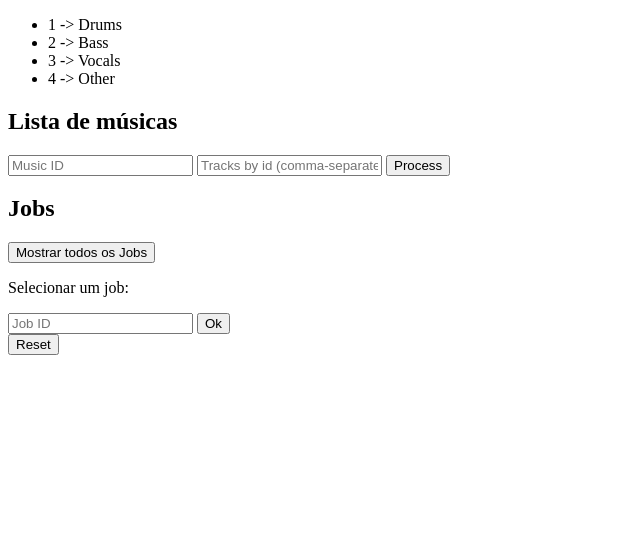
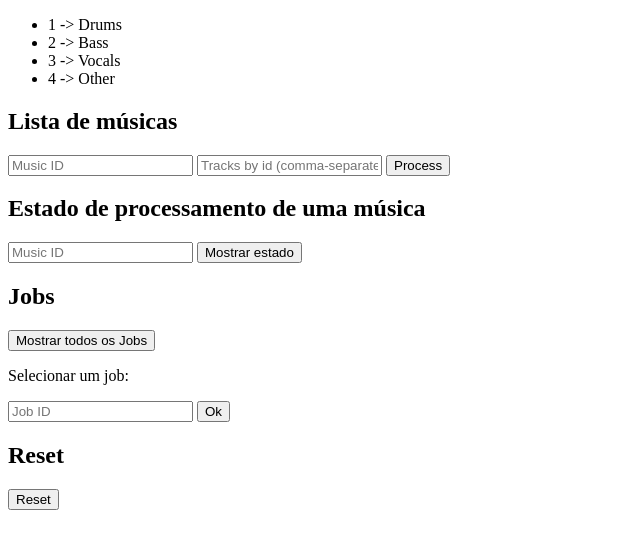
Before and after one commit to dianarrmiranda/CD_1Project, a FastAPI app: page / in a window 1280 px wide. Shown: the part 152-701 px from the top of the page, without its empty margins (0-640 px from the left). Run offline with FastAPI, Linux system fonts and the light colour scheme; parts of the project's set-up code (start-up, migrations or seed data) failed here and were passed over.

Commit message:
progresso da musica quase pronto

```diff
--- a/src/api/server.py
+++ b/src/api/server.py
@@ -21,7 +21,7 @@ class Server(threading.Thread):
         # Músicas a serem processadas
         self.musicData = []
         # Partes processadas
-        self.processedParts = {} # {jobID: {instrumento: {part_index: audio_part}}}
+        self.processedParts = {} # {musicID: {instrumento: {part_index: audio_part}}}
 
         # Rabbit MQ - Enviar não processadas
         self.connection = pika.BlockingConnection(pika.ConnectionParameters('localhost', heartbeat=60, blocked_connection_timeout=10))
@@ -33,21 +33,24 @@ class Server(threading.Thread):
         self.channel.basic_qos(prefetch_count=1)
         self.channel.basic_consume(queue="processed_parts", on_message_callback=self.receive_music_parts)
 
-        self.num_parts = {} # musica -> num de partes
+        self.num_parts = {} # musicID -> num de partes
+        self.tracks = {} # musicID -> [instrumentos]
 
-        self.startTime = {} #jobID - {part_index: time}
-        self.time = {} #jobID - {part_index: time}
+        self.startTime = {} #musicId - {part_index: time}
+        self.time = {} #musicId - {part_index: time}
 
-        self.size = {} #jobID - {part_index: size}
+        self.size = {} #musicId - {part_index: size}
 
-        self.jobslist = {} #jobID -> {part_index -> [size, time, music_id, track_id[tracks] ]}
+        self.jobslist = {} #nJob -> {part_index -> [size, time, music_id, track_id[tracks] ]}
         self.nJob = -1
-        self.controlReceived = {} #jobID -> [part_index]
+        self.countParts = {} #jobID -> {count}
 
-        self.controlWorkers = {} #jobID -> {part_index -> partData}
-        self.ctrWork = -1
+        self.controlReceived = {} #musicId -> [part_index]
+        self.controlWorkers = {} #musicId -> {part_index -> partData}
+        self.ctrWork = 0
 
-        self.countParts = {} #jobID -> {count}
+        self.progress = {} #musicID -> {progress}
+        self.jobProgress = {} #musicId -> numero de partes recebidas
 
     def run(self):
         while self.isRunning:
@@ -58,8 +61,17 @@ class Server(threading.Thread):
         print(' [*] Stopping server...')
         self.isRunning = False
         self.connection.process_data_events(time_limit=1)
+
+        dir = "static/unprocessed"
+        for f in os.listdir(dir):
+            os.remove(os.path.join(dir, f))
+
+        dir = "static/processed"
+        for f in os.listdir(dir):
+            os.remove(os.path.join(dir, f))
         if self.connection.is_open:
             self.connection.close()
+
         print(' [*] Server stopped')
 
 
@@ -88,17 +100,17 @@ class Server(threading.Thread):
     def split_music(self, music_id: int, tracks_names: list):
         # Obter a música pelo id
         music = self.getMusic(music_id)
+        self.jobslist[music_id] = {}
+        self.startTime[music_id] = {}
+        self.time[music_id] = {}
+        self.size[music_id] = {}
+        self.controlWorkers[music_id] = {}
+        self.countParts[music_id] = 0
+        self.jobProgress[music_id] = 0
+        self.progress[music_id] = [0, [], '']
+        self.tracks[music_id] = tracks_names
         self.nJob += 1
         self.jobslist[self.nJob] = {}
-        self.startTime[self.nJob] = {}
-        self.startTime[self.nJob] = {}
-        self.time[self.nJob] = {}
-        self.time[self.nJob] = {}
-        self.size[self.nJob] = {}
-        self.size[self.nJob] = {}
-        self.controlWorkers[self.nJob] = {}
-        self.countParts[self.nJob] = 0
-
 
         # Carregar o arquivo de áudio
         audio = AudioSegment.from_file('static/unprocessed/00'+ str(music_id) + '_' + music.name + '.mp3', format='mp3')
@@ -107,7 +119,8 @@ class Server(threading.Thread):
         duration = len(audio)  # Duração total da música em milissegundos
         part_duration = 10 * 1000  # Duração desejada de cada parte em milissegundos
         total_duration_sec = duration / 1000  # Converter a duração total da música para segundos
-        #self.timeout = 5 * total_duration_sec  # Ajustar o valor do timeout com base na duração da música
+
+        self.timeout = 2 * total_duration_sec  # Ajustar o valor do timeout com base na duração da música
 
         self.num_parts[music_id] = ceil(duration / part_duration)  # Calcular o número de partes arredondando para cima
 
@@ -115,9 +128,9 @@ class Server(threading.Thread):
         parts = [audio[i * part_duration: (i + 1) * part_duration] for i in range(self.num_parts[music_id])]
 
         for track in tracks_names:
-            if self.nJob not in self.processedParts:
-                self.processedParts[self.nJob] = {}  # Cria um dicionário vazio para a chave `music_id`
-            self.processedParts[self.nJob][track] = {}  # Cria um dicionário vazio para a chave `track` dentro de `music_id`
+            if music_id not in self.processedParts:
+                self.processedParts[music_id] = {}  # Cria um dicionário vazio para a chave `music_id`
+            self.processedParts[music_id][track] = {}  # Cria um dicionário vazio para a chave `track` dentro de `music_id`
 
         # Enviar as partes para a fila do RabbitMQ
         for i, part in enumerate(parts):
@@ -125,36 +138,43 @@ class Server(threading.Thread):
             part.export(output, format='mp3')
             part_data = {
                 'music_id': music_id,
-                'part_index': str(self.nJob) + "."+ str(i),
+                'part_index': i,
                 'instruments': tracks_names,
                 'part_audio': output.getvalue().decode('latin1')  # Converte os bytes em string
             }
 
-            self.controlWorkers[self.nJob][i] = part_data
+            self.controlWorkers[music_id][i] = part_data
 
-            self.startTime[self.nJob][i] = time.time()
-            self.size[self.nJob][i] = len(part_data['part_audio'])
-            self.jobslist[self.nJob][i] = []
+            self.startTime[music_id][i] = time.time()
+            self.size[music_id][i] = len(part_data['part_audio'])
+
             self.connection.add_callback_threadsafe(lambda: self.send_music_part(part_data))
 
-        #self.start_timeout(self.nJob, music_id)
+        self.start_timeout(music_id)
 
 
-    def start_timeout(self, njob, music_id):
-        timer = threading.Timer(self.timeout, lambda: self.check_and_resend_missing_parts(njob, music_id))
+    def start_timeout(self, music_id):
+        timer = threading.Timer(self.timeout, lambda: self.check_and_resend_missing_parts(music_id))
         timer.start()
 
 
-    def check_and_resend_missing_parts(self, njob, music_id):
+    def check_and_resend_missing_parts(self, music_id):
         missing_parts = []
 
+
+        print("Control Received")
+        print(self.controlReceived)
+
         for part_index in range(self.num_parts[music_id]):
-            if part_index not in self.controlReceived[njob]:
+            if part_index not in self.controlReceived[music_id]:
                 missing_parts.append(part_index)
 
+
+
         for missing_part in missing_parts:
-            part_data = self.controlWorkers[njob][missing_part]
-            self.startTime[njob][missing_part] = time.time()
+            part_data = self.controlWorkers[music_id][missing_part]
+            self.startTime[music_id][missing_part] = time.time()
+            self.size[music_id][missing_part] = len(part_data['part_audio'])
             self.connection.add_callback_threadsafe(lambda: self.send_music_part(part_data))
 
 
@@ -164,77 +184,89 @@ class Server(threading.Thread):
         part_index = part_data['part_index']
         part_audio = part_data['part_audio'].encode('latin1')  # Converte a string em bytes
         instrument = part_data['instrument']
-        njob = int(part_index.split(".")[0])
-        index = int(part_index.split(".")[1])
 
-        #if self.ctrWork < njob:
-        #    self.start_timeout(njob, music_id)
-        #    self.ctrWork = njob
+        if(self.jobProgress[music_id] < self.num_parts[music_id]*len(self.tracks[music_id])):
+            self.jobProgress[music_id] +=1
 
-        self.time[njob][index] = time.time() - self.startTime[njob][index]
+        self.progress[music_id][0] = (100*self.jobProgress[music_id])/(self.num_parts[music_id] * len(self.tracks[music_id]))
 
-        if njob not in self.controlReceived:
-            self.controlReceived[njob] = []
+        self.time[music_id][part_index] = time.time() - self.startTime[music_id][part_index]
 
-        if index not in self.controlReceived[njob]:
-            self.controlReceived[njob].append(index)
-            self.jobslist[njob][index] = [self.size[njob][index], self.time[njob][index], music_id, [instrument]]
+        if music_id not in self.controlReceived:
+            self.controlReceived[music_id] = []
+
+        if part_index not in self.controlReceived[music_id]:
+            self.controlReceived[music_id].append(part_index)
+            self.jobslist[self.nJob][part_index] = [self.size[music_id][part_index], self.time[music_id][part_index], music_id, [instrument]]
         else:
-            inst = self.jobslist[njob][index][-1]
+            inst = self.jobslist[self.nJob][part_index][-1]
             inst.append(instrument)
-            self.jobslist[njob][index] = [self.size[njob][index], self.time[njob][index], music_id, inst]
+            self.jobslist[self.nJob][part_index] = [self.size[music_id][part_index], self.time[music_id][part_index], music_id, inst]
 
+        if self.ctrWork < self.nJob:
+           self.start_timeout(music_id)
+           self.ctrWork = self.nJob
 
         # Carregar a parte do áudio
         audio_part = AudioSegment.from_file(BytesIO(part_audio), format='wav')
 
-        print(f' [x] Received part {index} of music {music_id} from job {njob} and the instrument is {instrument}')
+        print(f' [x] Received part {part_index} of music {music_id} and the instrument is {instrument}')
         ch.basic_ack(delivery_tag=method.delivery_tag)
 
         # Adicionar a parte do áudio ao dicionário
-        self.processedParts[njob][instrument][index] = audio_part
+        self.processedParts[music_id][instrument][part_index] = audio_part
         # Verificar se todas as partes já foram recebidas
-        if len(self.processedParts[njob][instrument]) == self.num_parts[music_id]:
-             self.join_music_parts(njob,music_id, instrument)
+        if len(self.processedParts[music_id][instrument]) == self.num_parts[music_id]:
+             self.join_music_parts(music_id, instrument)
 
 
-    def join_music_parts(self, njob, music_id, instrument):
-        print(f' [*] Joining parts of music {music_id} from job {njob} and of instrument {instrument}')
+    def join_music_parts(self, music_id, instrument):
+        print(f' [*] Joining parts of music {music_id} and of instrument {instrument}')
 
         joinedParts = AudioSegment.empty()
 
         for i in range(self.num_parts[music_id]):
-            joinedParts += self.processedParts[njob][instrument][i]
+            joinedParts += self.processedParts[music_id][instrument][i]
 
         joinedParts.export("static/processed/" + str(music_id) + "_" + instrument + ".wav", format="wav")
 
-        self.countParts[njob] += 1
+        self.countParts[music_id] += 1
 
-        if(self.countParts[njob] == len(self.jobslist[njob][0][-1])):
-            self.joinInstruments(music_id, njob)
+        self.progress[music_id][1].append([instrument, '/static/processed/{}_{}.wav'.format(music_id, instrument)])
 
 
-    def joinInstruments(self, music_id, njob):
-        print(f' [*] Joining instruments of music {music_id} from job {njob}')
+        if(self.countParts[music_id] == len(self.tracks[music_id])):
+            self.joinInstruments(music_id)
 
-        instruments = self.jobslist[njob][0][-1]
-        joinedParts = AudioSegment.from_wav("static/processed/" + str(music_id) + "_" + self.jobslist[njob][0][-1][0] + ".wav")
+
+    def joinInstruments(self, music_id):
+        print(f' [*] Joining instruments of music {music_id}')
+
+        instruments = self.jobslist[music_id][0][-1]
+        joinedParts = AudioSegment.from_wav("static/processed/" + str(music_id) + "_" + instruments[0] + ".wav")
+        inst = "_" + instruments[0]
 
         for i in range(1,len(instruments)):
             joinedParts = joinedParts.overlay(AudioSegment.from_wav("static/processed/" + str(music_id) + "_" + instruments[i] + ".wav"))
+            inst += "_" + instruments[i]
 
-        joinedParts.export("static/processed/" + str(music_id) + "_" + str(njob) + ".wav", format="wav")
+        joinedParts.export("static/processed/" + str(music_id) + inst + ".wav", format="wav")
+
+        self.progress[music_id][2] = '/static/processed/{}{}.wav'.format(music_id, inst)
 
 
-    def getInstrumentProgress(self, njob, music_id):
-        instrumentProgress = {} # instrumento -> progresso (num partes já processadas/num partes)
-
-        for instrument in self.processedParts[njob]:
-            instrumentProgress[instrument] = len(self.processedParts[njob][instrument])/self.num_parts[music_id]
-
+    def getProgress(self, music_id):
+        return self.progress[music_id]
 
     def getJobList(self):
-        return self.jobslist
+        count = 0
+        allJobs = {}
+        for key, job in self.jobslist.items():
+            for sub_key, value in job.items():
+                allJobs[count] = value
+                count += 1
+
+        return allJobs
 
 
     def reset(self):
--- a/templates/index.html
+++ b/templates/index.html
@@ -32,6 +32,27 @@
         <input type="text" name="tracks" placeholder="Tracks by id (comma-separated)">
         <button type="submit">Process</button>
     </form>
+    <h2>Estado de processamento de uma música</h2>
+    <form id="getProgress" action="/music/{{music_id}}" method="get">
+        <input id="musicProgressInput" type="text" placeholder="Music ID">
+        <button id="musicProgressBtn" type="submit">Mostrar estado</button>
+    </form>
+    {% if progress %}
+        <h3>Music ID: {{ music_id }}</h3>
+            <ul>
+                <li>Progress: {{ progress.progress }} %</li>
+                <li>Tracks:
+                    <ul>
+                        {% for inst in progress.instruments %}
+                        <li>{{ inst.name }} -> {{ inst.track }}</li>
+                        {% endfor %}
+                    </ul>
+
+                </li>
+                <li>Final: {{ progress.final }}</li>
+                <p></p>
+            </ul>
+    {% endif %}
     <h2>Jobs</h2>
     <div>
         <form action="/job" method="get">
@@ -44,40 +65,32 @@
         </form>
         {% if jobs %}
         <ul>
-            {% for job_id in jobs %}
-                <b>Job ID:</b> {{ job_id }}
-                {% for job in jobs[job_id] %}
-                <li style="padding-left: 20px;">
-                    Parte {{ job }} da musica
+            {% for job in jobs %}
+                <b>Job ID:</b> {{ job.job_id }}
                     <ul style="padding-left: 20px;">
-                        <li>Size: {{ jobs[job_id][job][0] }}</li>
-                        <li>Time: {{ jobs[job_id][job][1] }}</li>
-                        <li>Music ID: {{ jobs[job_id][job][2]}}</li>
-                        <li>Track ID: {{ jobs[job_id][job][3]}}</li>
+                        <li>Size: {{ job.size }}</li>
+                        <li>Time: {{ job.time }}</li>
+                        <li>Music ID: {{ job.music_id}}</li>
+                        <li>Track ID: {{ job.track_id }}</li>
                     </ul>
-                </li>
-                {% endfor %}
             {% endfor %}
         </ul>
         {% endif %}
         {% if job %}
         <ul>
-            <b>Job Selecionado</b>
-            {% for j in job %}
-            <li style="padding-left: 20px;">
-                Parte ID: {{ j }}
-                <ul>
-                    <li>Size: {{ job[j][0] }}</li>
-                    <li>Time: {{ job[j][1] }}</li>
-                    <li>Music ID: {{ job[j][2] }}</li>
-                    <li>Track ID: {{ job[j][3] }}</li>
-                </ul>
+            <b>Job ID: {{ job.job_id }}</b>
+            <ul>
+                <li>Size: {{ job.size }}</li>
+                <li>Time: {{ job.time }}</li>
+                <li>Music ID: {{ job.music_id}}</li>
+                <li>Track ID: {{ job.track_id }}</li>
+            </ul>
             </li>
-            {% endfor %}
         </ul>
         {% endif %}
 
     </div>
+    <h2>Reset</h2>
     <form action="/reset" method="post" enctype="multipart/form-data">
         <button type="submit">Reset</button>
     </form>
@@ -101,5 +114,11 @@
         form.action = "/job/" + jobId;
     });
 
+    document.getElementById("musicProgressBtn").addEventListener("click", function(event) {
+        var music_id = document.getElementById("musicProgressInput").value;
+        var form = document.getElementById("getProgress");
+        form.action = "/music/" + music_id;
+    });
+
 </script>
 </html>
```
Also changed, not shown: src/api/endpoints.py (+37 -14 lines), src/worker.py (+11 -13 lines).
